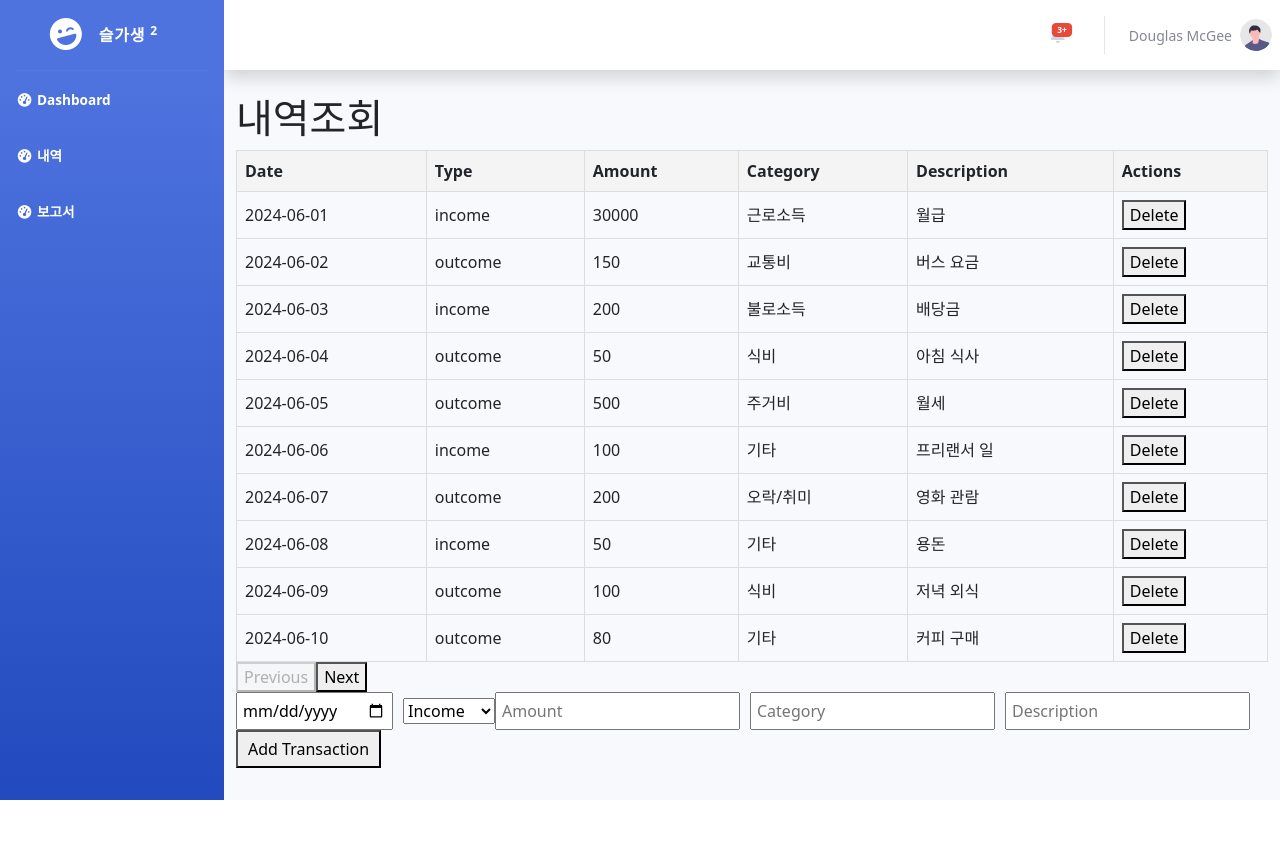
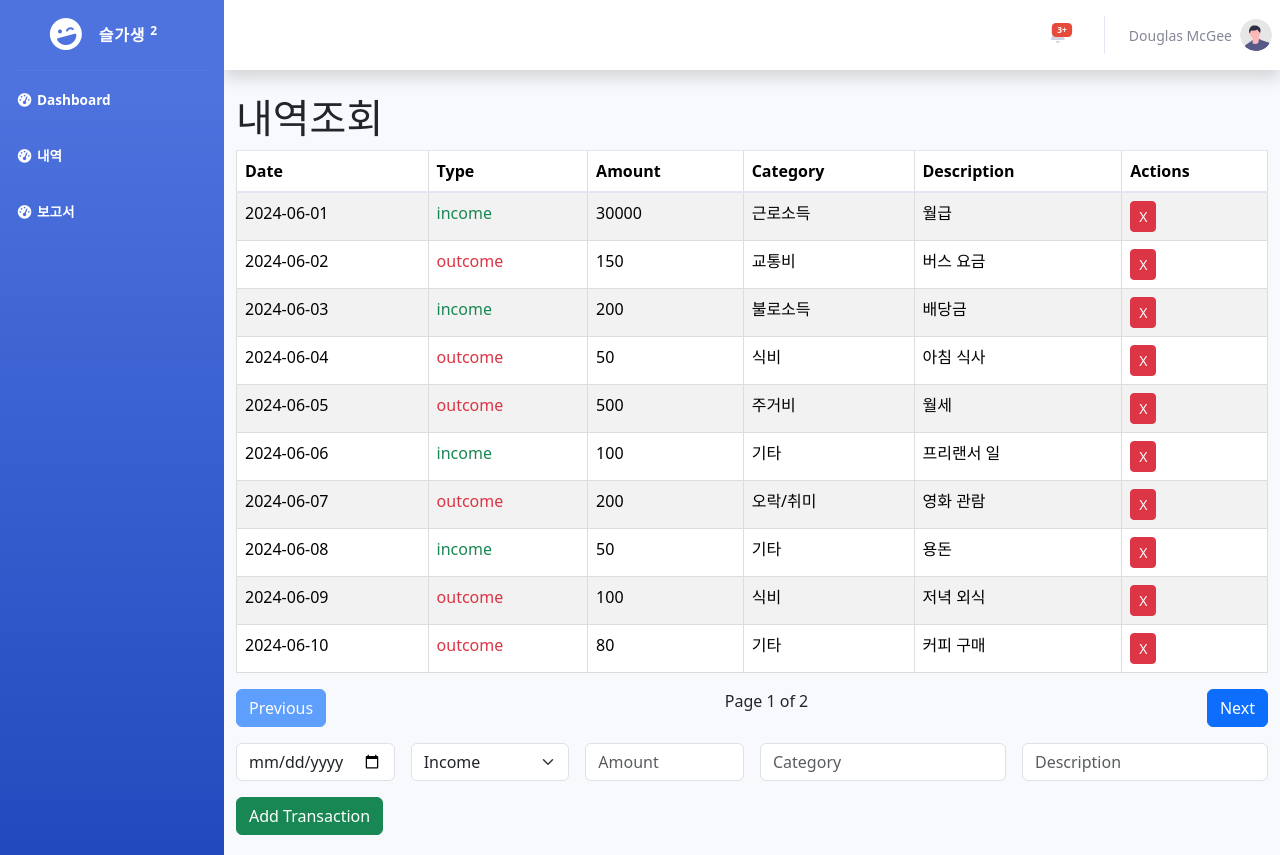
Before and after one commit to isj0228/sulgasaeng, a Vue app in the folder Skeleton_project/: page /record in a window 1280 px wide. Before the commit the page ends 800 px from the top, so only its background shows below. Built offline with nearby package versions, Linux system fonts and the light colour scheme; data requests are answered from the project's data file.

Commit message:
update 레코드뷰 부트스트랩 적용

```diff
--- a/Skeleton_project/src/pages/Record.vue
+++ b/Skeleton_project/src/pages/Record.vue
@@ -3,7 +3,7 @@
       <h1>내역조회</h1>
       <div v-if="loading">Loading...</div>
       <div v-else>
-        <table>
+        <table class="table table-striped">
           <thead>
             <tr>
               <th>Date</th>
@@ -17,32 +17,44 @@
           <tbody>
             <tr v-for="transaction in paginatedTransactions" :key="transaction.id">
               <td>{{ transaction.date }}</td>
-              <td>{{ transaction.type }}</td>
+              <td :class="transaction.type === 'income' ? 'text-success' : 'text-danger'">{{ transaction.type }}</td>
               <td>{{ transaction.amount }}</td>
               <td>{{ transaction.category }}</td>
               <td>{{ transaction.desc }}</td>
-              <td><button @click="deleteTransaction(transaction.id)">Delete</button></td>
+              <td><button class="btn btn-danger btn-sm" @click="deleteTransaction(transaction.id)">X</button></td>
             </tr>
           </tbody>
         </table>
-        <div>
-          <button @click="prevPage" :disabled="currentPage === 1">Previous</button>
-          <button @click="nextPage" :disabled="currentPage === totalPages">Next</button>
+        <div class="d-flex justify-content-between mb-3">
+          <button class="btn btn-primary" @click="prevPage" :disabled="currentPage === 1">Previous</button>
+          <span>Page {{ currentPage }} of {{ totalPages }}</span>
+          <button class="btn btn-primary" @click="nextPage" :disabled="currentPage === totalPages">Next</button>
         </div>
-        <form @submit.prevent="addNewTransaction">
-        <input v-model="newTransaction.date" type="date" placeholder="Date" required />
-        <select v-model="newTransaction.type" required>
-          <option value="income">Income</option>
-          <option value="outcome">Outcome</option>
-        </select>
-        <input v-model="newTransaction.amount" type="number" placeholder="Amount" required />
-        <input v-model="newTransaction.category" placeholder="Category" required />
-        <input v-model="newTransaction.desc" placeholder="Description" required />
-        <button type="submit">Add Transaction</button>
-      </form>
+        <form @submit.prevent="addNewTransaction" class="row g-3">
+          <div class="col-md-2">
+            <input v-model="newTransaction.date" type="date" class="form-control" placeholder="Date" required />
+          </div>
+          <div class="col-md-2">
+            <select v-model="newTransaction.type" class="form-select" required>
+              <option value="income">Income</option>
+              <option value="outcome">Outcome</option>
+            </select>
+          </div>
+          <div class="col-md-2">
+            <input v-model="newTransaction.amount" type="number" class="form-control" placeholder="Amount" required />
+          </div>
+          <div class="col-md-3">
+            <input v-model="newTransaction.category" class="form-control" placeholder="Category" required />
+          </div>
+          <div class="col-md-3">
+            <input v-model="newTransaction.desc" class="form-control" placeholder="Description" required />
+          </div>
+          <div class="col-md-12">
+            <button type="submit" class="btn btn-success">Add Transaction</button>
+          </div>
+        </form>
       </div>
     </div>
-
   </template>
 
   <script>
@@ -76,7 +88,7 @@
 
       const addNewTransaction = async () => {
         await budgetStore.addTransaction(newTransaction.value)
-        newTransaction.value = { date: '', type: '', amount: '', category: '', desc: '' }
+        newTransaction.value = { date: '', type: 'income', amount: '', category: '', desc: '' }
       }
 
       const deleteTransaction = async (id) => {
@@ -139,8 +151,7 @@
     margin-bottom: 20px;
   }
 
-  form input {
-    margin-right: 10px;
+  form input, form select {
     padding: 5px;
   }
 
--- a/Skeleton_project/src/pages/Record1.vue
+++ b/Skeleton_project/src/pages/Record1.vue
@@ -3,7 +3,7 @@
       <h1>내역조회</h1>
       <div v-if="loading">Loading...</div>
       <div v-else>
-        <table>
+        <table class="table table-striped">
           <thead>
             <tr>
               <th>Date</th>
@@ -16,7 +16,7 @@
           <tbody>
             <tr v-for="transaction in recentTransactions" :key="transaction.id">
               <td>{{ transaction.date }}</td>
-              <td>{{ transaction.type }}</td>
+              <td :class="transaction.type === 'income' ? 'text-success' : 'text-danger'">{{ transaction.type }}</td>
               <td>{{ transaction.amount }}</td>
               <td>{{ transaction.category }}</td>
               <td>{{ transaction.desc }}</td>
@@ -66,7 +66,6 @@
   }
 
   th, td {
-    border: 1px solid #ddd;
     padding: 8px;
   }
 
```
